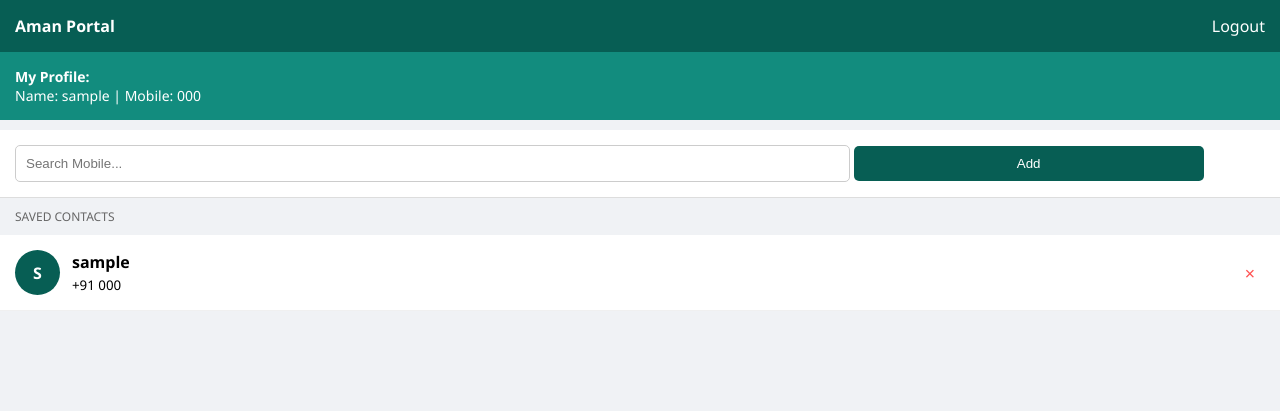
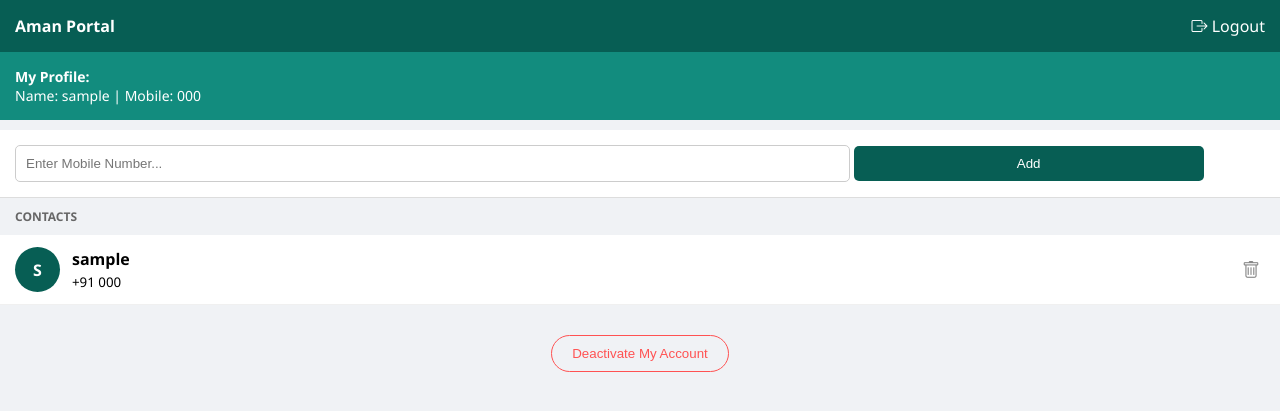
Before and after one commit to amanupadhy480-josh/Chat-Portal, a Flask app: page / in a window 1280 px wide. Shown: the top 411 px of the page. Run offline with Flask 3, Linux system fonts and the light colour scheme; a user stored in the database is signed in; tables that the repository leaves empty hold one stand-in row (values such as "Sample post").

Commit message:
Update home.html

```diff
--- a/templates/home.html
+++ b/templates/home.html
@@ -3,25 +3,28 @@
 <head>
     <meta name="viewport" content="width=device-width, initial-scale=1.0">
     <title>Chat Portal</title>
+    <link rel="stylesheet" href="https://cdn.jsdelivr.net/npm/bootstrap-icons@1.11.1/font/bootstrap-icons.css">
     <style>
         body { font-family: 'Segoe UI', sans-serif; margin: 0; background: #f0f2f5; }
         .header { background: #075e54; color: white; padding: 15px; display: flex; justify-content: space-between; position: sticky; top:0; z-index:10; }
         .profile-card { background: #128c7e; color: white; padding: 15px; margin-bottom: 10px; font-size: 14px; }
         .add-section { background: white; padding: 15px; border-bottom: 1px solid #ddd; }
         .add-section input { width: 65%; padding: 10px; border: 1px solid #ccc; border-radius: 5px; }
-        .add-section button { width: 28%; padding: 10px; background: #075e54; color: white; border: none; border-radius: 5px; }
-        .section-title { padding: 10px 15px; font-size: 12px; color: #666; text-transform: uppercase; }
-        .user-item { background: white; padding: 15px; display: flex; align-items: center; justify-content: space-between; border-bottom: 1px solid #f0f0f0; text-decoration: none; color: black; }
+        .add-section button { width: 28%; padding: 10px; background: #075e54; color: white; border: none; border-radius: 5px; cursor: pointer; }
+        .section-title { padding: 10px 15px; font-size: 12px; color: #666; text-transform: uppercase; font-weight: bold; }
+        .user-item { background: white; padding: 12px 15px; display: flex; align-items: center; justify-content: space-between; border-bottom: 1px solid #f0f0f0; }
         .user-info { display: flex; align-items: center; flex: 1; text-decoration: none; color: black; }
         .avatar { width: 45px; height: 45px; background: #075e54; border-radius: 50%; display: flex; align-items: center; justify-content: center; color: white; margin-right: 12px; font-weight: bold; }
-        .del-btn { color: #ff5252; text-decoration: none; font-size: 18px; padding: 5px 10px; }
-        .unknown-tag { background: #e1f5fe; color: #0288d1; font-size: 10px; padding: 2px 5px; border-radius: 3px; }
+        .action-btn { padding: 6px 12px; border-radius: 4px; border: none; font-size: 12px; cursor: pointer; text-decoration: none; font-weight: bold; }
+        .btn-accept { background: #25D366; color: white; }
+        .btn-reject { background: #ff5252; color: white; margin-left: 5px; }
+        .trash-icon { color: #888; font-size: 18px; padding: 5px; }
     </style>
 </head>
 <body>
     <div class="header">
         <strong>Aman Portal</strong>
-        <a href="/logout" style="color:white; text-decoration:none;">Logout</a>
+        <a href="/logout" style="color:white; text-decoration:none;"><i class="bi bi-box-arrow-right"></i> Logout</a>
     </div>
 
     <div class="profile-card">
@@ -31,12 +34,12 @@
 
     <div class="add-section">
         <form action="/add_contact" method="POST">
-            <input name="mobile" placeholder="Search Mobile..." required>
+            <input name="mobile" placeholder="Enter Mobile Number..." required>
             <button type="submit">Add</button>
         </form>
     </div>
 
-    <div class="section-title">Saved Contacts</div>
+    <div class="section-title">Contacts</div>
     {% for c in contacts %}
     <div class="user-item">
         <a href="/chat/{{ c.contact_username }}" class="user-info">
@@ -46,23 +49,40 @@
                 <small>+91 {{ c.contact_mobile }}</small>
             </div>
         </a>
-        <a href="/delete_contact/{{ c.id }}" class="del-btn" onclick="return confirm('Remove contact?')">×</a>
+        <a href="/delete_contact/{{ c.id }}" class="trash-icon" onclick="return confirm('Remove contact?')">
+            <i class="bi bi-trash"></i>
+        </a>
     </div>
     {% endfor %}
 
     {% if unknown %}
-    <div class="section-title">Unknown Messages</div>
+    <div class="section-title">New Message Requests</div>
     {% for u in unknown %}
     <div class="user-item">
-        <a href="/chat/{{ u.username }}" class="user-info">
+        <div class="user-info">
             <div class="avatar" style="background:#607d8b;">{{ u.username[0]|upper }}</div>
             <div>
-                <strong>{{ u.username }}</strong> <span class="unknown-tag">New</span><br>
+                <strong>{{ u.username }}</strong><br>
                 <small>+91 {{ u.mobile }}</small>
             </div>
-        </a>
+        </div>
+        <div style="display: flex;">
+            <form action="/add_contact" method="POST" style="display:inline;">
+                <input type="hidden" name="mobile" value="{{ u.mobile }}">
+                <button type="submit" class="action-btn btn-accept">Accept</button>
+            </form>
+            <a href="/reject_unknown/{{ u.username }}" class="action-btn btn-reject">Reject</a>
+        </div>
     </div>
     {% endfor %}
     {% endif %}
+
+    <div style="padding: 30px 15px; text-align: center;">
+        <form action="/delete_account" method="POST" onsubmit="return confirm('WARNING: Account delete karne se aapke saare chats aur contacts mit jayenge. Kya aap sure hain?')">
+            <button type="submit" style="background:none; border:1px solid #ff5252; color:#ff5252; padding:10px 20px; border-radius:25px; cursor:pointer;">
+                Deactivate My Account
+            </button>
+        </form>
+    </div>
 </body>
-                                                                                          </html>
+    </html>
```
